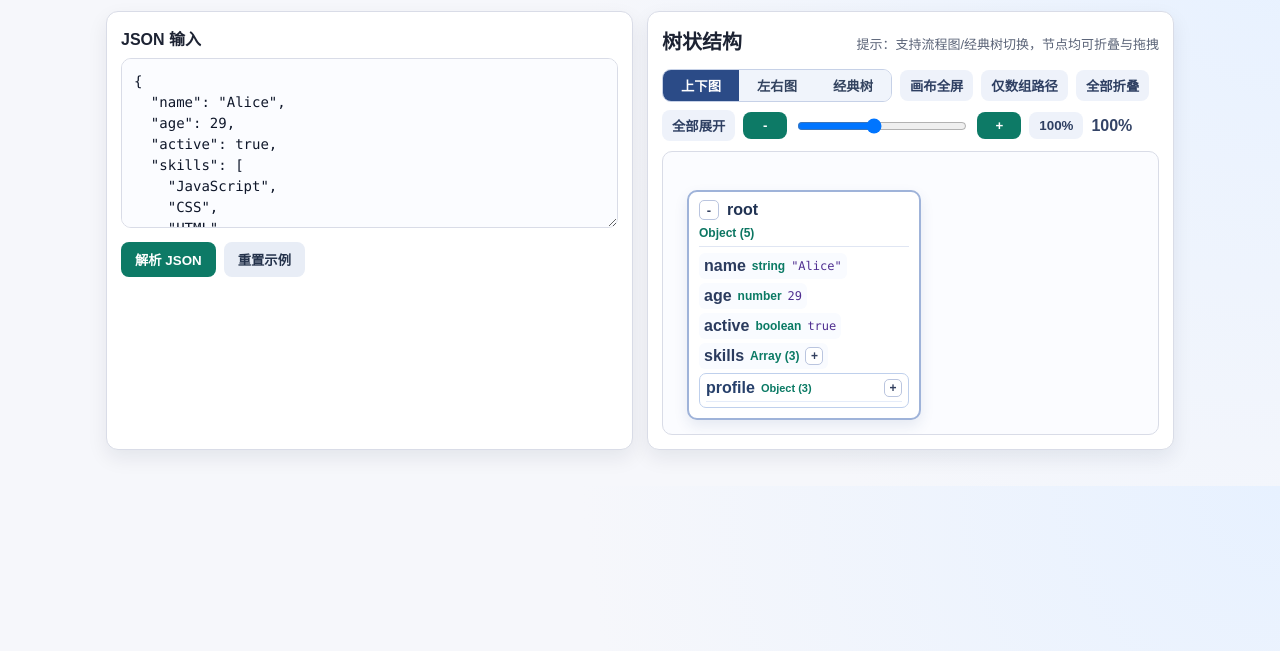
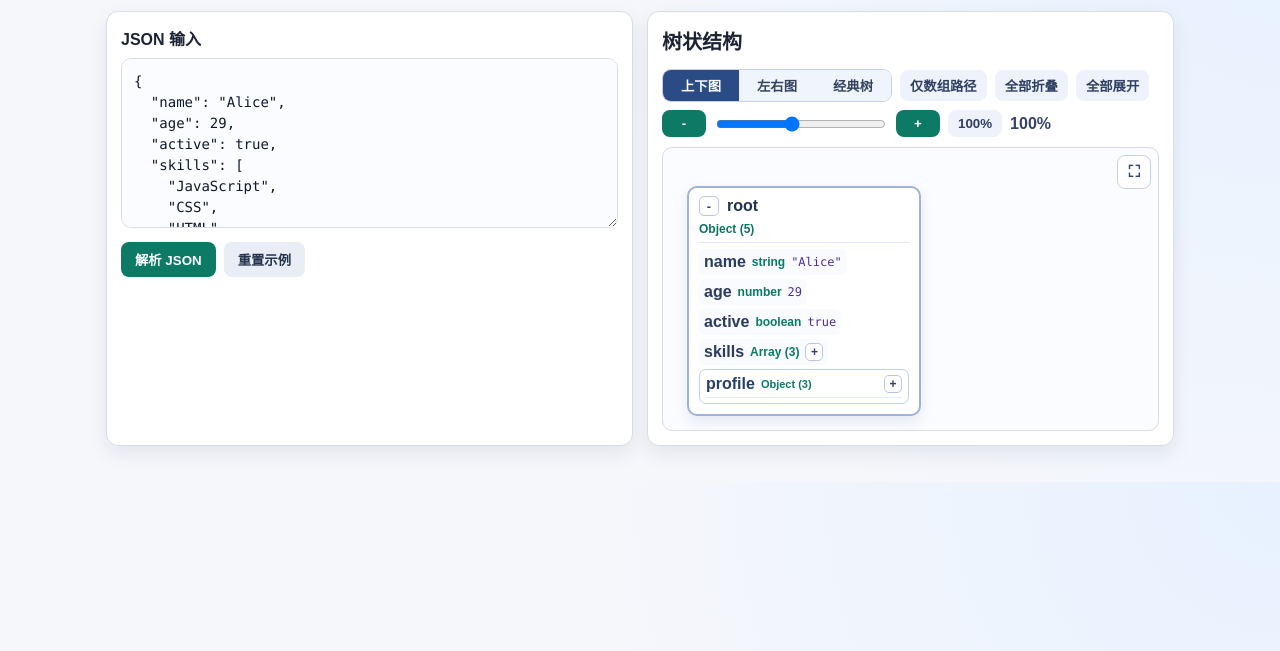
Before and after one commit to Simon9997/json-parser-visualize, a website with bundled scripts: page index.html in a window 1280 px wide. Shown: the part 67-718 px from the top of the page. Built offline with nearby package versions, Linux system fonts and the light colour scheme.

Commit message:
Move fullscreen to top-right icon and update README demo URL

```diff
--- a/index.html
+++ b/index.html
@@ -25,7 +25,6 @@
       <section class="panel tree-panel">
         <div class="panel-title-row">
           <h2>树状结构</h2>
-          <span class="hint">提示：支持流程图/经典树切换，节点均可折叠与拖拽</span>
         </div>
         <div class="zoom-toolbar" aria-label="可视化工具栏">
           <div class="view-switch" role="group" aria-label="可视化模式">
@@ -33,7 +32,6 @@
             <button id="viewFlowHBtn" type="button" class="zoom-btn view-btn">左右图</button>
             <button id="viewClassicBtn" type="button" class="zoom-btn view-btn">经典树</button>
           </div>
-          <button id="canvasFullscreenBtn" type="button" class="zoom-btn ghost">画布全屏</button>
           <button id="filterArrayBtn" type="button" class="zoom-btn ghost filter-btn">仅数组路径</button>
           <button id="collapseAllBtn" type="button" class="zoom-btn ghost">全部折叠</button>
           <button id="expandAllBtn" type="button" class="zoom-btn ghost">全部展开</button>
@@ -43,7 +41,10 @@
           <button id="zoomResetBtn" type="button" class="zoom-btn ghost">100%</button>
           <span id="zoomLabel" class="zoom-label">100%</span>
         </div>
-        <div id="treeRoot" class="tree-root" aria-live="polite"></div>
+        <div class="tree-canvas-wrap">
+          <button id="canvasFullscreenBtn" type="button" class="canvas-fullscreen-btn" aria-label="画布全屏" title="画布全屏">⛶</button>
+          <div id="treeRoot" class="tree-root" aria-live="polite"></div>
+        </div>
       </section>
 
     </main>
--- a/script.js
+++ b/script.js
@@ -727,7 +727,9 @@ function updateFullscreenUI() {
   if (!treePanel) return;
   treePanel.classList.toggle("canvas-fullscreen", canvasFullscreen);
   document.body.classList.toggle("canvas-fullscreen-active", canvasFullscreen);
-  canvasFullscreenBtn.textContent = canvasFullscreen ? "退出全屏" : "画布全屏";
+  canvasFullscreenBtn.classList.toggle("active", canvasFullscreen);
+  canvasFullscreenBtn.setAttribute("aria-label", canvasFullscreen ? "退出全屏" : "画布全屏");
+  canvasFullscreenBtn.setAttribute("title", canvasFullscreen ? "退出全屏" : "画布全屏");
 
   if (viewMode === "flow-h") {
     const canvas = treeRoot.querySelector(".viz-canvas.flow-h-tree");
--- a/style.css
+++ b/style.css
@@ -177,6 +177,32 @@ button:hover {
   cursor: grab;
 }
 
+.tree-canvas-wrap {
+  position: relative;
+}
+
+.canvas-fullscreen-btn {
+  position: absolute;
+  top: 8px;
+  right: 8px;
+  z-index: 5;
+  width: 34px;
+  height: 34px;
+  border-radius: 8px;
+  border: 1px solid #c6d1e7;
+  background: #ffffff;
+  color: #2f4470;
+  font-size: 16px;
+  line-height: 1;
+  padding: 0;
+}
+
+.canvas-fullscreen-btn.active {
+  background: #2b4b87;
+  color: #ffffff;
+  border-color: #2b4b87;
+}
+
 .tree-panel.canvas-fullscreen {
   position: fixed;
   inset: 0;
@@ -195,6 +221,7 @@ button:hover {
   flex: 1;
   min-height: 0;
   overflow: auto;
+  padding-top: 48px;
 }
 
 .tree-root.is-panning {
```
Also changed, not shown: README.md.
